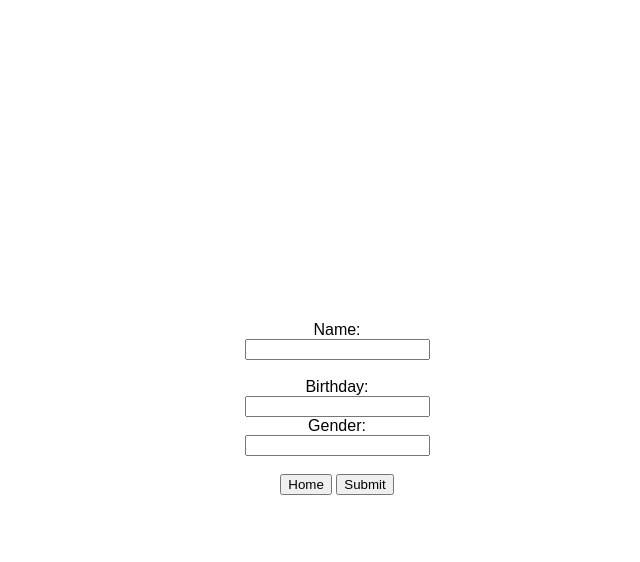
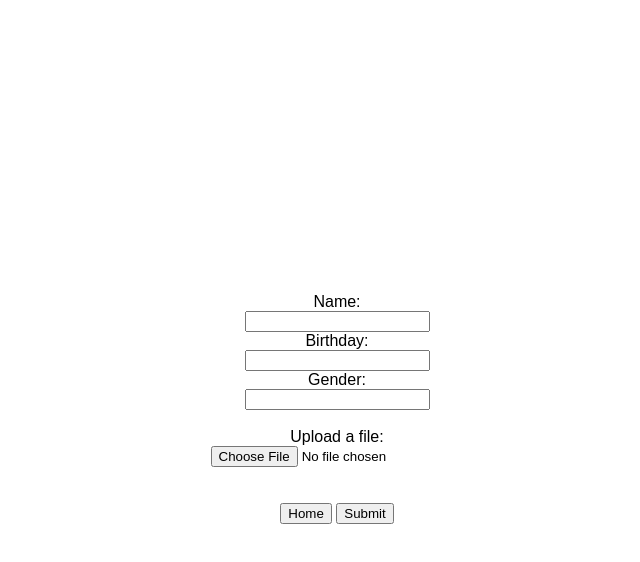
Before and after one commit to oezilot/Freundschaftsbuch, a plain HTML site: page register.html in a window 1280 px wide. Both pictures are taken after a click on the button "Form". Shown: the whole page, without its empty margins (303-943 px from the left). Drawn offline with Linux system fonts and the light colour scheme.

Commit message:
file upload button

```diff
--- a/scripts.js
+++ b/scripts.js
@@ -27,10 +27,12 @@ function openform() {
     const formContainer = document.getElementById('form-container');
     const form = document.createElement('form');
     form.action = '/action_page.php';
+    form.method = 'POST';
+    form.enctype = 'multipart/form-data';  // wichtig für Datei-Uploads
 
     form.innerHTML = `
         <label for="fname">Name:</label><br>
-        <input type="text" id="fname" name="fname" value=""><br><br>
+        <input type="text" id="fname" name="fname" value=""><br>
 
         <label for="fname">Birthday:</label><br>
         <input type="text" id="fname" name="fname" value=""><br>
@@ -38,6 +40,11 @@ function openform() {
         <label for="fname">Gender:</label><br>
         <input type="text" id="fname" name="fname" value=""><br><br>
 
+        <!-- file button upload -->
+        <label for="file-upload">Upload a file:</label><br>
+        <input type="file" id="file-upload" name="file-upload"><br><br><br>
+
+        <!-- buttons for submit and home -->
         <button type="button" id="home-button">Home</button>
         <input type="submit" value="Submit">
     `;
```
Also changed, not shown: styles.css (line endings or trailing spaces).
